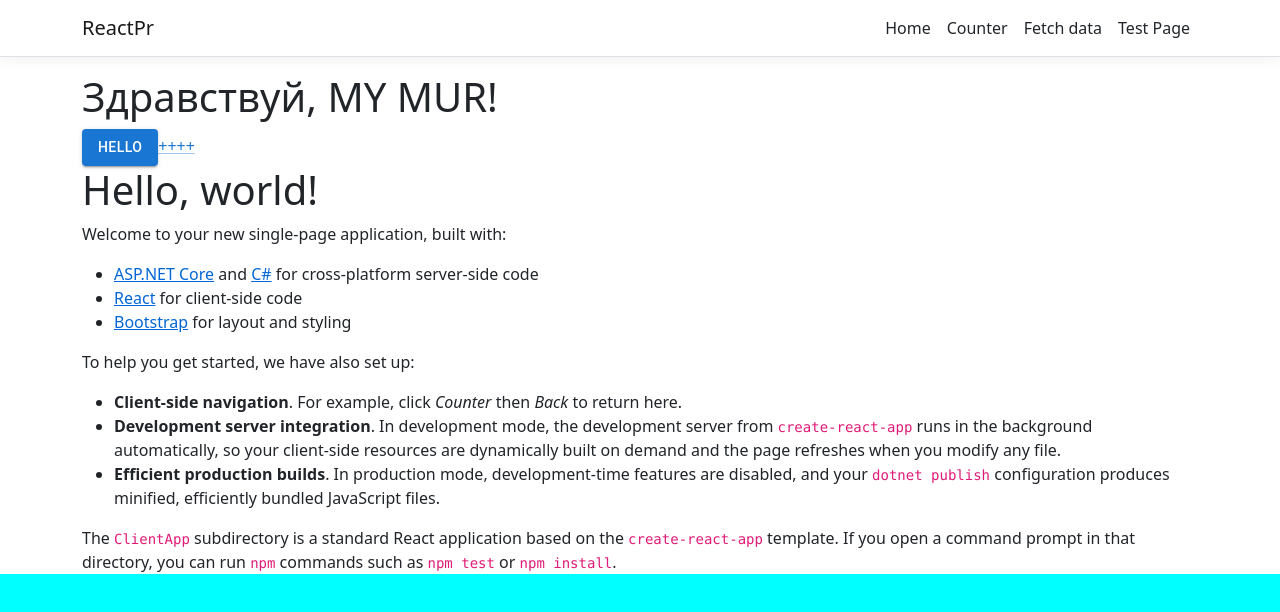
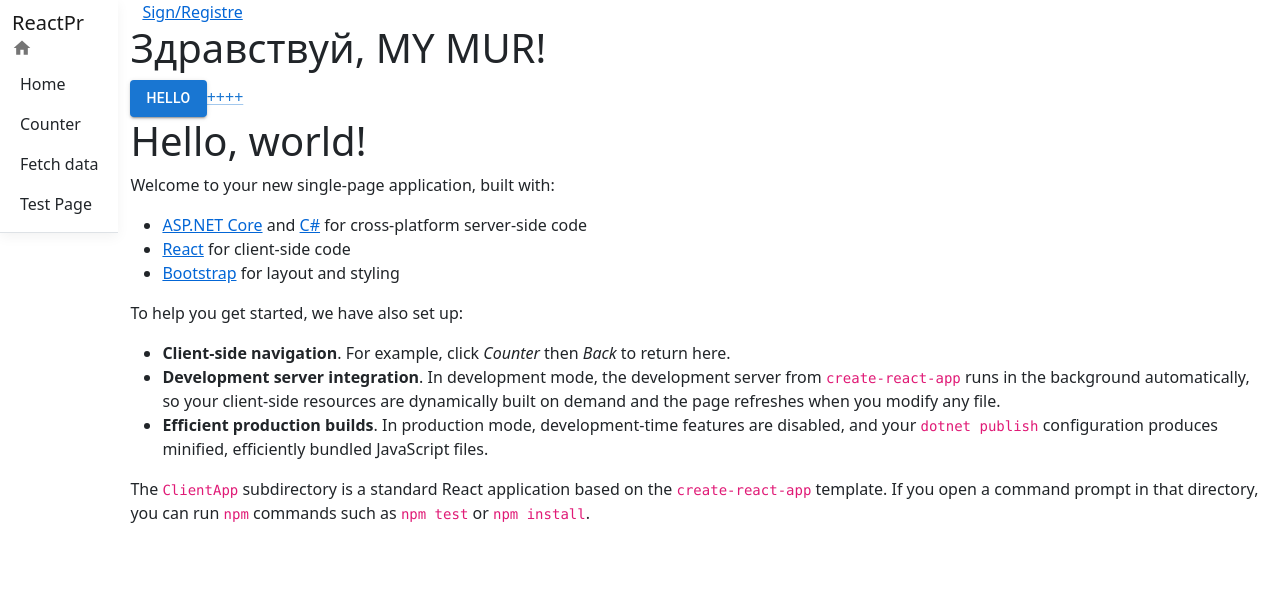
Before and after one commit to RaF75region/ReactPr, a React (Create React App) app in the folder ClientApp/: page / in a window 1280 px wide. Shown: the top 612 px of the page. Built offline with nearby package versions, Linux system fonts and the light colour scheme.

Commit message:
add menu

```diff
--- a/ClientApp/package.json
+++ b/ClientApp/package.json
@@ -5,6 +5,7 @@
   "dependencies": {
     "@emotion/react": "^11.8.2",
     "@emotion/styled": "^11.8.1",
+    "@mui/icons-material": "^5.6.0",
     "@mui/material": "^5.5.3",
     "bootstrap": "^5.1.0",
     "http-proxy-middleware": "^0.19.1",
--- a/ClientApp/src/components/Layout.js
+++ b/ClientApp/src/components/Layout.js
@@ -7,11 +7,18 @@ export class Layout extends Component {
 
   render () {
     return (
-      <div>
+      <div className='page'>
         <NavMenu />
-        <Container>
-          {this.props.children}
-        </Container>
+        <main>
+          <div className='top-row px-4'>
+              <a href="logon">Sign/Registre</a>
+          </div>
+
+          <Container fluid={true}>
+            {this.props.children}
+          </Container>
+
+        </main>
       </div>
     );
   }
--- /dev/null
+++ b/ClientApp/src/components/MenuHeader.tsx
@@ -0,0 +1,48 @@
+import * as React from 'react'
+import { useState } from 'react';
+import List from '@mui/material/List'
+import ListItemButton from '@mui/material/ListItemButton';
+import ListItemIcon from '@mui/material/ListItemIcon';
+import SendIcon from '@mui/icons-material/Send';
+import MenuList from '@mui/material/MenuList';
+import MenuItem from '@mui/material/MenuItem';
+import Typography from '@mui/material/Typography';
+import DraftsIcon from '@mui/icons-material/Drafts';
+
+import { Collapse, Container, Navbar, NavbarBrand, NavbarToggler, NavItem, NavLink } from 'reactstrap';
+
+import { Home } from './Home';
+
+export default function (){
+    const [menu_list,setMenuList] = useState([]);
+
+    let list: number[] = [1, 2, 3];
+
+
+    return(
+        <div>
+        <MenuList>
+                <MenuItem LinkComponent={Home}>
+
+                        <ListItemIcon>
+                            <SendIcon fontSize="small" />
+                        </ListItemIcon>
+                        <Typography variant="inherit">Home</Typography>
+
+                </MenuItem>
+                <MenuItem
+                 href='/counter'>
+                        <ListItemIcon>
+                            <SendIcon fontSize="small" />
+                        </ListItemIcon>
+                        <Typography variant="inherit">Counter</Typography>
+                </MenuItem>
+                <MenuItem>
+                <NavItem>
+                  <NavLink  className="text-dark" to="/testpage">Test Page</NavLink>
+                </NavItem>
+                </MenuItem>
+            </MenuList>
+        </div>
+    );
+};
--- a/ClientApp/src/components/NavMenu.css
+++ b/ClientApp/src/components/NavMenu.css
@@ -7,13 +7,27 @@ a.navbar-brand {
 html {
   font-size: 14px;
 }
+
+.page{
+  position: relative;
+  display: flex;
+}
+
+main{
+  flex:1;
+}
+
 @media (min-width: 768px) {
   html {
     font-size: 16px;
-    background-color: aqua;
+    background-color: rgb(255, 255, 255);
   }
 }
 
 .box-shadow {
   box-shadow: 0 .25rem .75rem rgba(0, 0, 0, .05);
 }
+
+.NavFlexContainer{
+  display: block !important;
+}
--- a/ClientApp/src/components/NavMenu.js
+++ b/ClientApp/src/components/NavMenu.js
@@ -1,7 +1,12 @@
 import React, { Component } from 'react';
 import { Collapse, Container, Navbar, NavbarBrand, NavbarToggler, NavItem, NavLink } from 'reactstrap';
 import { Link } from 'react-router-dom';
+import List  from '@mui/icons-material';
+import ListItemIcon from '@mui/material/ListItemIcon';
+import HomeIcon from '@mui/icons-material/Home';
 import './NavMenu.css';
+import MenuHeader from './MenuHeader';
+import { grid } from '@mui/system';
 
 export class NavMenu extends Component {
   static displayName = NavMenu.name;
@@ -25,13 +30,18 @@ export class NavMenu extends Component {
     return (
       <header>
         <Navbar className="navbar-expand-sm navbar-toggleable-sm ng-white border-bottom box-shadow mb-3" light>
-          <Container>
+          <Container className='NavFlexContainer'>
             <NavbarBrand tag={Link} to="/">ReactPr</NavbarBrand>
             <NavbarToggler onClick={this.toggleNavbar} className="mr-2" />
             <Collapse className="d-sm-inline-flex flex-sm-row-reverse" isOpen={!this.state.collapsed} navbar>
-              <ul className="navbar-nav flex-grow">
+              <ul className="navbar-nav d-flex flex-column">
                 <NavItem>
-                  <NavLink tag={Link} className="text-dark" to="/">Home</NavLink>
+                  <ListItemIcon>
+                                <HomeIcon fontSize="small" />
+                      </ListItemIcon>
+                  <NavLink tag={Link} className="text-dark" to="/">
+                      Home
+                  </NavLink>
                 </NavItem>
                 <NavItem>
                   <NavLink tag={Link} className="text-dark" to="/counter">Counter</NavLink>
```
Also changed, not shown: 1 other file (tests, documents, lock files or other folders).
